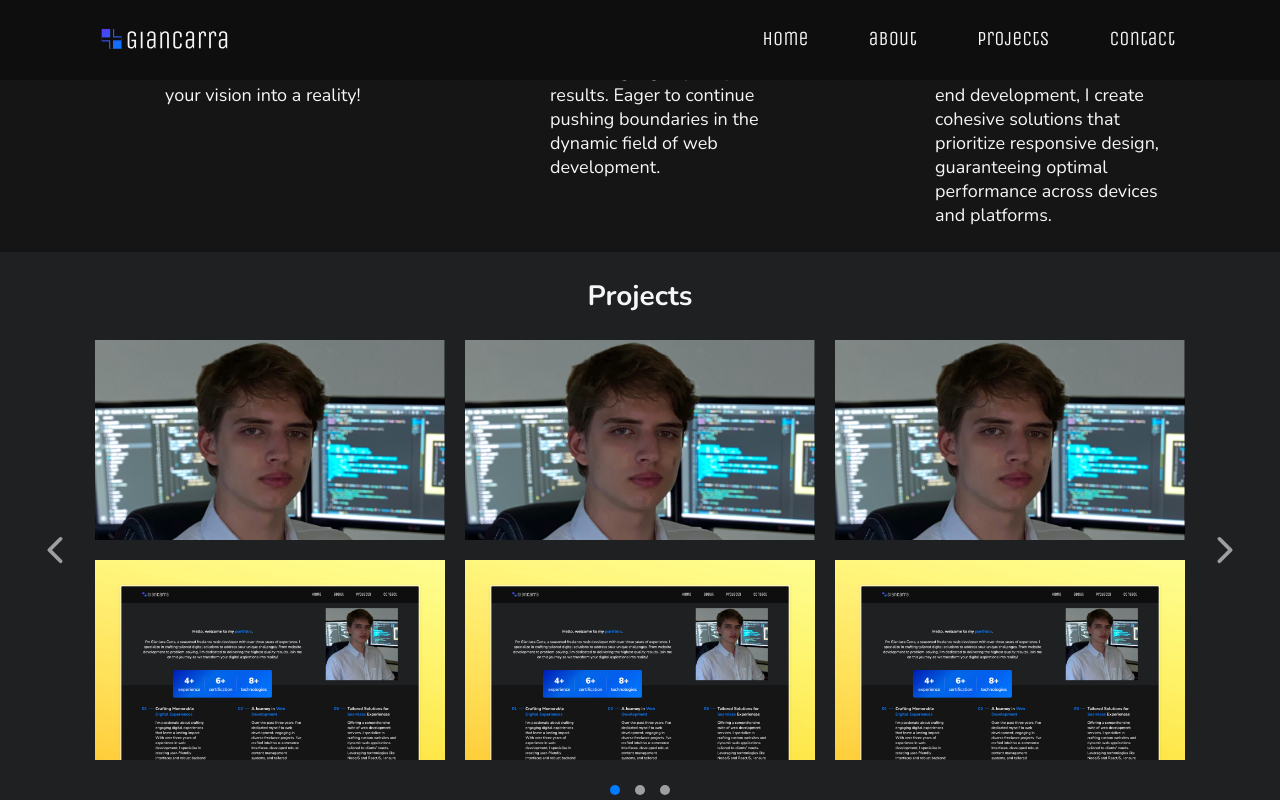
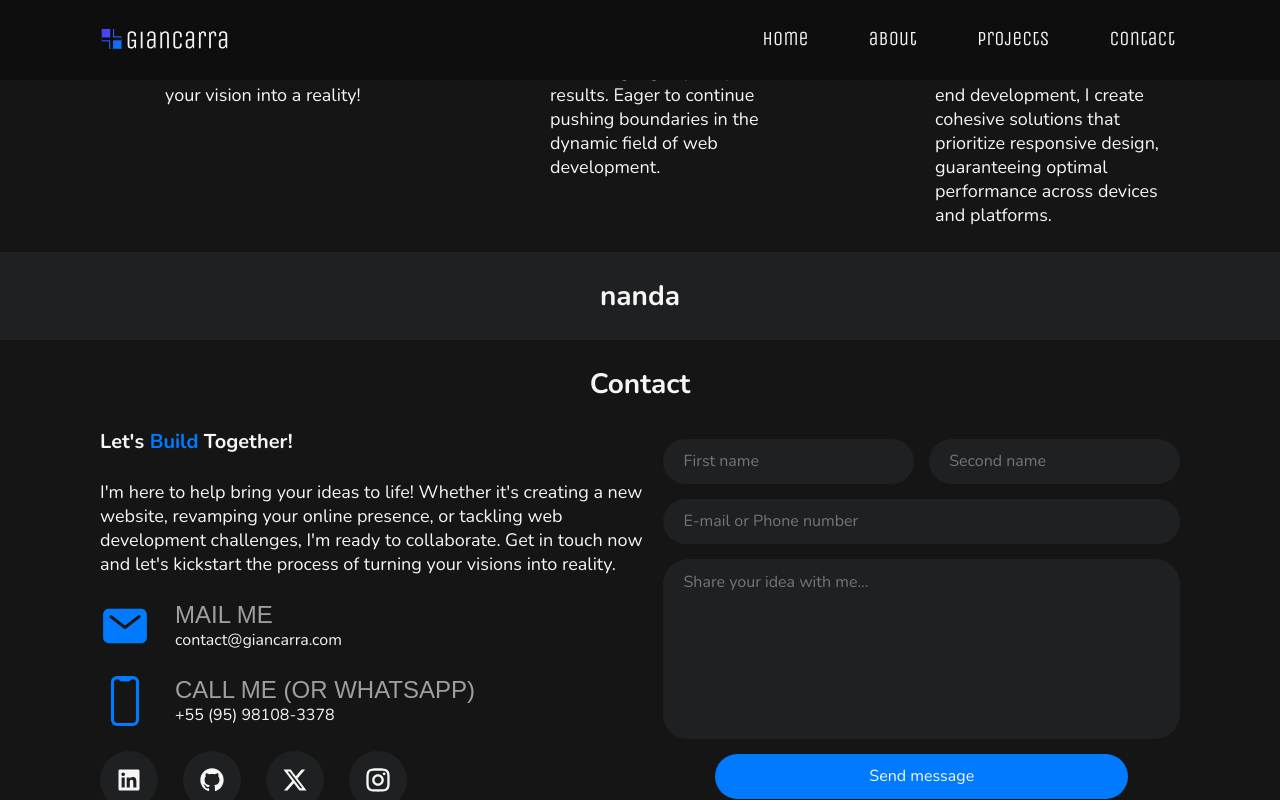
Before and after one commit to GianlucaCarra/portfolio-web, a React (Vite) app: page / in a window 1280 px wide. Both pictures are taken after a click on the button 270 px from the left and 440 px from the top of the page. Built offline with nearby package versions, Linux system fonts and the light colour scheme; a web font is replaced by a local one.

Commit message:
show projects done

```diff
--- a/src/components/Carousel/index.jsx
+++ b/src/components/Carousel/index.jsx
@@ -1,6 +1,6 @@
 import { useState } from "react";
 
-import { Container } from "./style";
+import { Container, Section } from "./style";
 
 import { GaleryItem } from "../GaleryItem";
 
@@ -17,8 +17,10 @@ export function Carousel({ data }) {
     setSlide(slide === data.length - 1 ? 0 : slide + 1);
   }
 
-  return (
+  const html = (
     <Container>
+      <h1>Projects</h1>
+
       <div className="slider">
         <IoIosArrowBack size={40} onClick={prevSlide} />
         {
@@ -34,6 +36,7 @@ export function Carousel({ data }) {
                         className={element.className && " notSelectable"}
                         title={element.title}
                         desc={element.desc}
+                        onClick={() => showInfo(element)}
                       />
                     )
                   })
@@ -49,13 +52,27 @@ export function Carousel({ data }) {
         {
           data.map((dot, idx) => {
             return (
-              <div key={idx} className={slide === idx ? "indicator" : "indicator indicator-inactive"}>
-
-              </div>
+              <div key={idx} className={slide === idx ? "indicator" : "indicator indicator-inactive"}></div>
             )
           })
         }
       </span>
     </Container>
   );
+
+  const [project, setProject] = useState(html);
+
+  const showInfo = (data) => {
+    const infoData = "";
+
+    const showInfos = (
+      <Section>
+        <h1>{data.title}</h1>
+      </Section>
+    );
+
+    setProject(showInfos);
+  }
+
+  return project;
 }
--- a/src/components/Carousel/style.js
+++ b/src/components/Carousel/style.js
@@ -5,6 +5,12 @@ export const Container = styled.div`
   flex-direction: column;
   align-items: center;
   gap: 25px;
+
+  > h1 {
+    color: ${({ theme }) => theme.COLOR.WHITE};
+
+    font-size: 28px;
+  }
 
   .slider {
     display: flex;
@@ -14,6 +20,14 @@ export const Container = styled.div`
 
     > svg {
       color: ${({ theme }) => theme.COLOR.GRAY_200};
+      transition: .4s;
+
+      &:hover {
+        cursor: pointer;
+        filter: brightness(0.8);
+        transition: .4s;
+        transform: scale(1.5);
+      }
     }
 
     .slide {
@@ -47,3 +61,11 @@ export const Container = styled.div`
     }
   }
 `;
+
+export const Section = styled.div`
+  > h1 {
+    color: ${({ theme }) => theme.COLOR.WHITE};
+
+    font-size: 28px;
+  }
+`;
--- a/src/data/projectsData.json
+++ b/src/data/projectsData.json
@@ -3,8 +3,8 @@
     {
       "projects": [
         {
-          "img": "src/assets/image-personal.png",
-          "title": "backend",
+          "img": "src/assets/web2.png",
+          "title": "nanda",
           "className": "backend",
           "desc": "Lorem ipsum dolor sit amet consectetur adipisicing elit. Ex, dolore commodi libero tenetur repellat soluta dicta est. Veritatis consequuntur, maxime nulla cupiditate fuga, tenetur eos libero porro, praesentium eligendi quasi."
         },
@@ -73,7 +73,7 @@
           "desc": "Lorem ipsum dolor sit amet consectetur adipisicing elit. Ex, dolore commodi libero tenetur repellat soluta dicta est. Veritatis consequuntur, maxime nulla cupiditate fuga, tenetur eos libero porro, praesentium eligendi quasi."
         },
         {
-          "img": "src/assets/web.png",
+          "img": "src/assets/image-personal.png",
           "title": "frontend",
           "className": "frontend",
           "desc": "Lorem ipsum dolor sit amet consectetur adipisicing elit. Ex, dolore commodi libero tenetur repellat soluta dicta est. Veritatis consequuntur, maxime nulla cupiditate fuga, tenetur eos libero porro, praesentium eligendi quasi."
@@ -101,7 +101,7 @@
           "desc": "Lorem ipsum dolor sit amet consectetur adipisicing elit. Ex, dolore commodi libero tenetur repellat soluta dicta est. Veritatis consequuntur, maxime nulla cupiditate fuga, tenetur eos libero porro, praesentium eligendi quasi."
         },
         {
-          "img": "src/assets/web.png",
+          "img": "src/assets/image-personal.png",
           "title": "frontend",
           "className": "frontend",
           "desc": "Lorem ipsum dolor sit amet consectetur adipisicing elit. Ex, dolore commodi libero tenetur repellat soluta dicta est. Veritatis consequuntur, maxime nulla cupiditate fuga, tenetur eos libero porro, praesentium eligendi quasi."
--- a/src/main.jsx
+++ b/src/main.jsx
@@ -13,5 +13,5 @@ ReactDOM.createRoot(document.getElementById('root')).render(
       <GlobalStyles />
       <UserView />
     </ThemeProvider>
-  </React.StrictMode>,
+  </React.StrictMode>
 );
--- a/src/pages/UserView/index.jsx
+++ b/src/pages/UserView/index.jsx
@@ -106,8 +106,6 @@ export function UserView() {
       </About>
 
       <Projects id='projects'>
-        <h1>Projects</h1>
-
         <Carousel data={slides} />
       </Projects>
 
--- a/src/pages/UserView/style.js
+++ b/src/pages/UserView/style.js
@@ -131,12 +131,6 @@ export const Projects = styled.section`
 
   gap: 25px;
   padding: 25px 100px;
-
-  > h1 {
-    color: ${({ theme }) => theme.COLOR.WHITE};
-
-    font-size: 28px;
-  }
 `;
 
 export const Contact = styled.section`
```
Also changed, not shown: package.json (line endings or trailing spaces), src/assets/web2.png (added).
